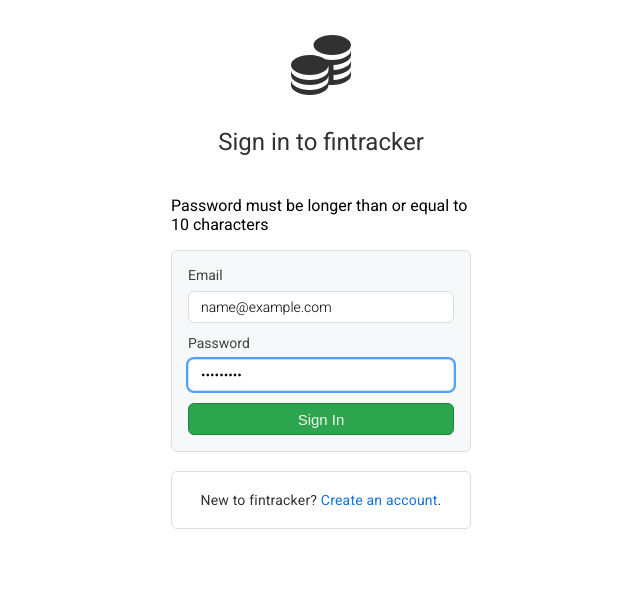
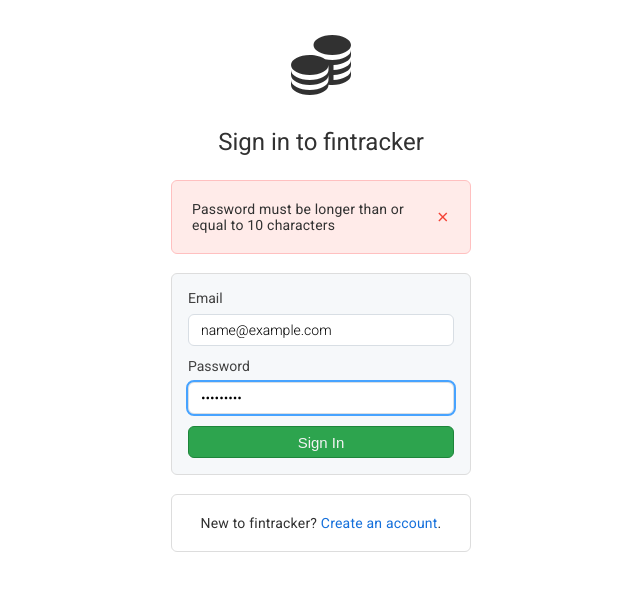
Before and after one commit to MChuduk/ftracker-front, a React (Create React App) app: page /signIn in a window 1280 px wide. Both pictures are taken after typing "name@example.com", "Sample123" into the empty fields and a click on the input "Sign In". Shown: the top 590 px of the page, without its empty margins (319-959 px from the left). Built offline with nearby package versions, Linux system fonts and the light colour scheme.

Commit message:
add styles to error box

```diff
--- a/src/components/AccentErrorBox/AccentErrorBox.module.scss
+++ b/src/components/AccentErrorBox/AccentErrorBox.module.scss
@@ -1,5 +1,29 @@
-.container {
-    width: auto;
-    background: #ffebe9;
-    height: 55px;
+.wrapper {
+  display: flex;
+  justify-content: center;
+  align-items: center;
+
+  div {
+    display: flex;
+    align-items: center;
+    justify-content: space-between;
+    border-radius: 6px;
+    color: rgb(49, 49, 49);
+    background-color: #ffebe9;
+    border: 1px solid #ffc0c0;
+    width: 100%;
+    text-align: left;
+    padding: 20px;
+    font-weight: 400;
+    letter-spacing: 0.2px;
+    font-size: 14px;
+  }
 }
+
+.close {
+  &:hover {
+    * {
+      fill: rgb(255, 118, 118);
+    }
+  }
+}
--- a/src/components/AccentErrorBox/index.js
+++ b/src/components/AccentErrorBox/index.js
@@ -1,7 +1,34 @@
 import styles from "./AccentErrorBox.module.scss";
 
-function AccentErrorBox({ message }) {
-  return <div className={styles.container}>{message}</div>;
-}
+const AccentErrorBox = ({ content, onClose }) => {
+  return (
+    <div className={styles.wrapper}>
+      <div>
+        <span>{content}</span>{" "}
+        <svg
+          className={styles.close}
+          onClick={onClose}
+          xmlns="http://www.w3.org/2000/svg"
+          x="0px"
+          y="0px"
+          width="20"
+          height="20"
+          viewBox="0 0 48 48"
+        >
+          <path
+            fill="#F44336"
+            d="M21.5 4.5H26.501V43.5H21.5z"
+            transform="rotate(45.001 24 24)"
+          ></path>
+          <path
+            fill="#F44336"
+            d="M21.5 4.5H26.5V43.501H21.5z"
+            transform="rotate(135.008 24 24)"
+          ></path>
+        </svg>
+      </div>
+    </div>
+  );
+};
 
-export default AccentErrorBox;
+export { AccentErrorBox };
--- a/src/components/Forms/SignInForm/index.js
+++ b/src/components/Forms/SignInForm/index.js
@@ -5,6 +5,7 @@ import { useForm } from "react-hook-form";
 import { useLocation, useNavigate } from "react-router-dom";
 import { useAuth } from "../../../hooks/useAuth";
 import { AcccentButton } from "../../AccentButton";
+import { AccentErrorBox } from "../../AccentErrorBox";
 import { AccentTextInput } from "../../AccentTextInput";
 import styles from "./SignInForm.module.scss";
 
@@ -17,6 +18,7 @@ function SignInForm() {
     setError,
     setValue,
     reset,
+    clearErrors,
   } = useForm({ reValidateMode: "onSubmit" });
   const location = useLocation();
   const navigate = useNavigate();
@@ -41,11 +43,16 @@ function SignInForm() {
   const getError = () => {
     for (const key of Object.keys(errors)) {
       return (
-        <ErrorMessage
-          errors={errors}
-          name={key}
-          render={({ message }) => <p>{message}</p>}
-        />
+        <div>
+          <ErrorMessage
+            errors={errors}
+            name={key}
+            render={({ message }) => (
+              <AccentErrorBox content={message} onClose={() => clearErrors()} />
+            )}
+          />
+          <br />
+        </div>
       );
     }
   };
@@ -58,7 +65,7 @@ function SignInForm() {
           label="Email"
           inputProps={{
             ...register("email", {
-              required: "Email is required",
+              required: "Email is required.",
               minLength: {
                 value: 10,
                 message: "Email must be longer than or equal to 10 characters",
@@ -79,7 +86,7 @@ function SignInForm() {
           inputProps={{
             ...register("password", {
               onChange: (e) => setValue("password", e.target.value),
-              required: "Password is required",
+              required: "Password is required.",
               minLength: {
                 value: 10,
                 message:
--- a/src/components/Forms/SignUpForm/index.js
+++ b/src/components/Forms/SignUpForm/index.js
@@ -6,6 +6,7 @@ import { useAuth } from "../../../hooks/useAuth";
 import { useNavigate } from "react-router-dom";
 import { AccentTextInput } from "../../AccentTextInput";
 import { AcccentButton } from "../../AccentButton";
+import { AccentErrorBox } from "../../AccentErrorBox";
 
 const SignUpForm = () => {
   const navigate = useNavigate();
@@ -20,6 +21,7 @@ const SignUpForm = () => {
     getValues,
     setValue,
     reset,
+    clearErrors,
   } = useForm({ reValidateMode: "onSubmit" });
 
   const onSubmit = (data) => {
@@ -39,11 +41,14 @@ const SignUpForm = () => {
   const getError = () => {
     for (const key of Object.keys(errors)) {
       return (
-        <ErrorMessage
-          errors={errors}
-          name={key}
-          render={({ message }) => <p>{message}</p>}
-        />
+        <div>
+          <ErrorMessage
+            errors={errors}
+            name={key}
+            render={({ message }) => <AccentErrorBox content={message} onClose={() => clearErrors()} />}
+          />
+          <br />
+        </div>
       );
     }
   };
@@ -56,7 +61,7 @@ const SignUpForm = () => {
           label="Display name"
           inputProps={{
             ...register("displayName", {
-              required: "Display name is required",
+              required: "Display name is required.",
               minLength: {
                 value: 3,
                 message:
@@ -74,7 +79,7 @@ const SignUpForm = () => {
           label="Email"
           inputProps={{
             ...register("email", {
-              required: "Email is required",
+              required: "Email is required.",
               minLength: {
                 value: 10,
                 message: "Email must be longer than or equal to 10 characters",
@@ -95,7 +100,7 @@ const SignUpForm = () => {
           inputProps={{
             ...register("password", {
               onChange: (e) => setValue("password", e.target.value),
-              required: "Password is required",
+              required: "Password is required.",
               minLength: {
                 value: 10,
                 message:
@@ -125,7 +130,7 @@ const SignUpForm = () => {
           label="Confirm password"
           inputProps={{
             ...register("confirmPassword", {
-              required: "Confirm password",
+              required: "Confirm password.",
               validate: (value) => {
                 if (value !== getValues("password")) return "Password mismatch";
                 return true;
```
